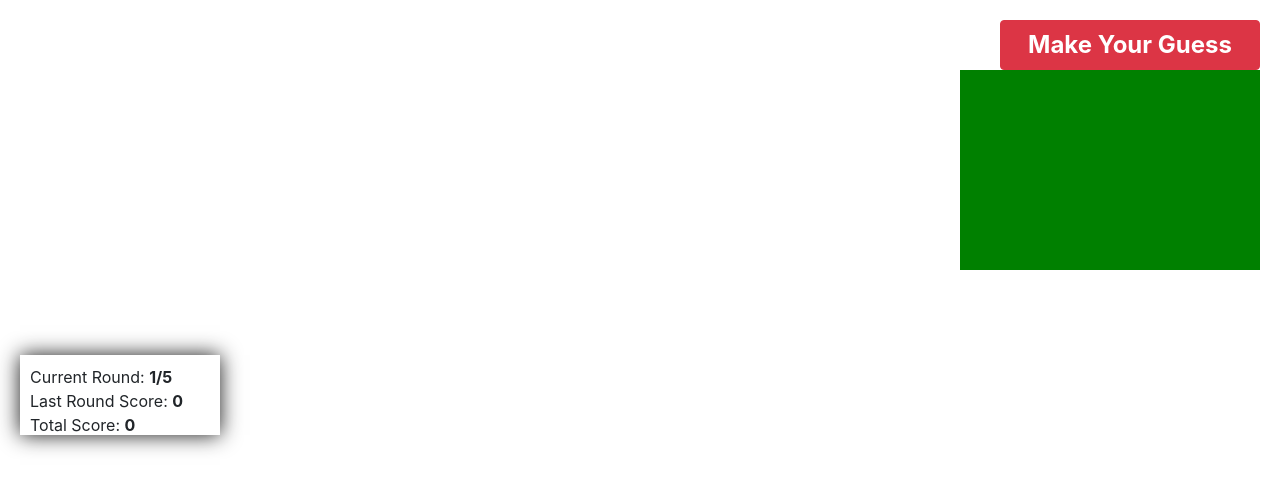
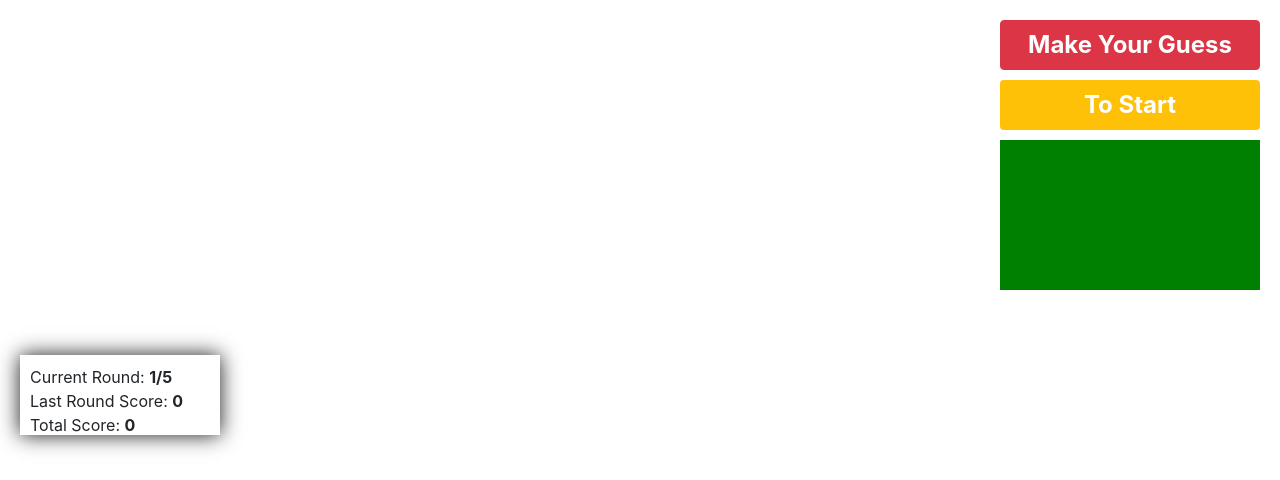
Before and after one commit to martilidad/whereami_server, a Django app: page /startChallenge in a window 1280 px wide. Shown: the part 320-800 px from the top of the page. Run offline with Django 3.2, Linux system fonts and the light colour scheme; the visitor is signed in with stand-in values (Sample User, id 1); data that the repository does not hold is empty; some libraries are stand-ins or nearby versions.

Commit message:
added tostartButton this implements #3

```diff
--- a/templates/startChallenge.html
+++ b/templates/startChallenge.html
@@ -22,6 +22,7 @@
     <div id='miniMap'></div>
     <div id='timer'></div>
     <div id='guessButton' class="btn btn-large btn-danger">Make Your Guess</div>
+    <div id='toStartButton' class="btn btn-large bg-warning" onclick="svinitialize()">To Start</div>
     <div id='pano'></div>
 </div>
 <script type='text/javascript' src='/static/js/js.cookie.min.js'></script>
--- a/whereami/static/css/style.css
+++ b/whereami/static/css/style.css
@@ -38,14 +38,14 @@ html, body {
 
 #timer {
   font-size: 90px;
-  line-height: 200px;
+  vertical-align: middle;
   text-align: center;
-  width: 300px;
-  height: 200px;
+  width: 260px;
+  height: 150px;
   background: green;
   color: white;
   position: absolute;
-  top: 390px;
+  top: 460px;
   right: 20px;
   z-index: 1000;
   box-shadow: 0px 0px 20px rgba(255, 255, 255, 0.9);
@@ -60,6 +60,19 @@ html, body {
   text-align: center;
   position: absolute;
   top: 340px;
+  right: 20px;
+  z-index: 1000;
+}
+
+#toStartButton {
+  font-size: 24px;
+  font-weight: bold;
+  color: white;
+  width: 260px;
+  cursor: pointer;
+  text-align: center;
+  position: absolute;
+  top: 400px;
   right: 20px;
   z-index: 1000;
 }
```
